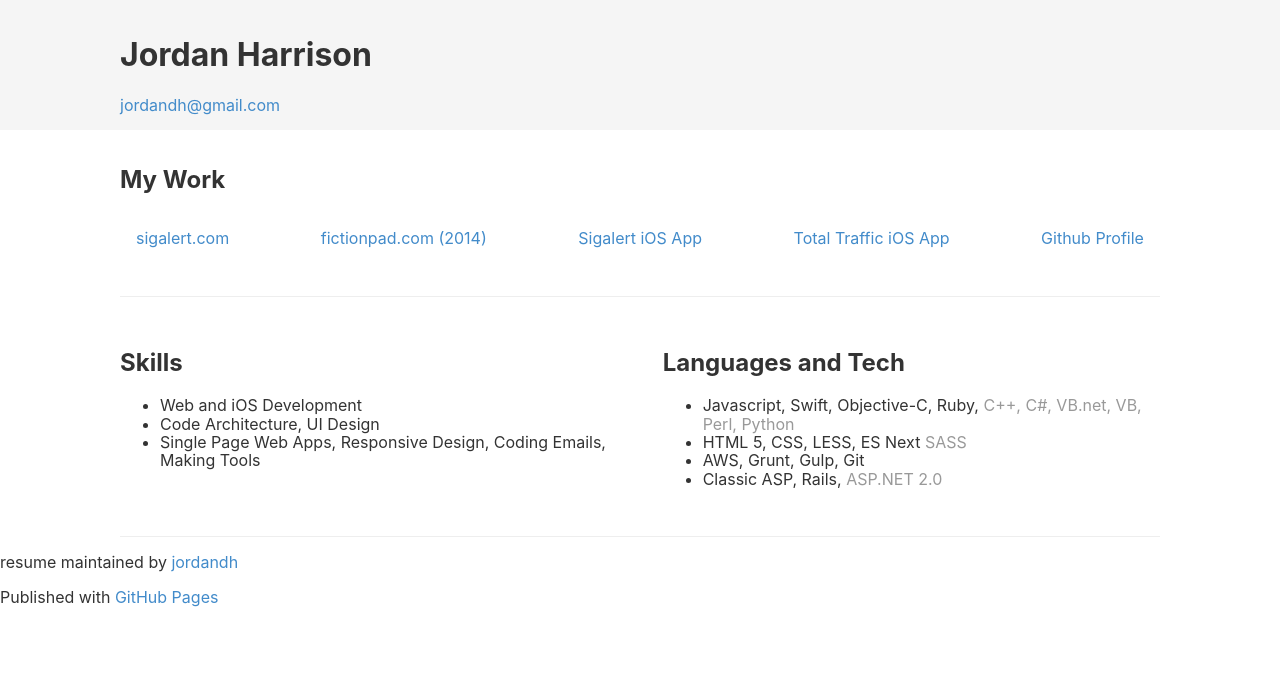
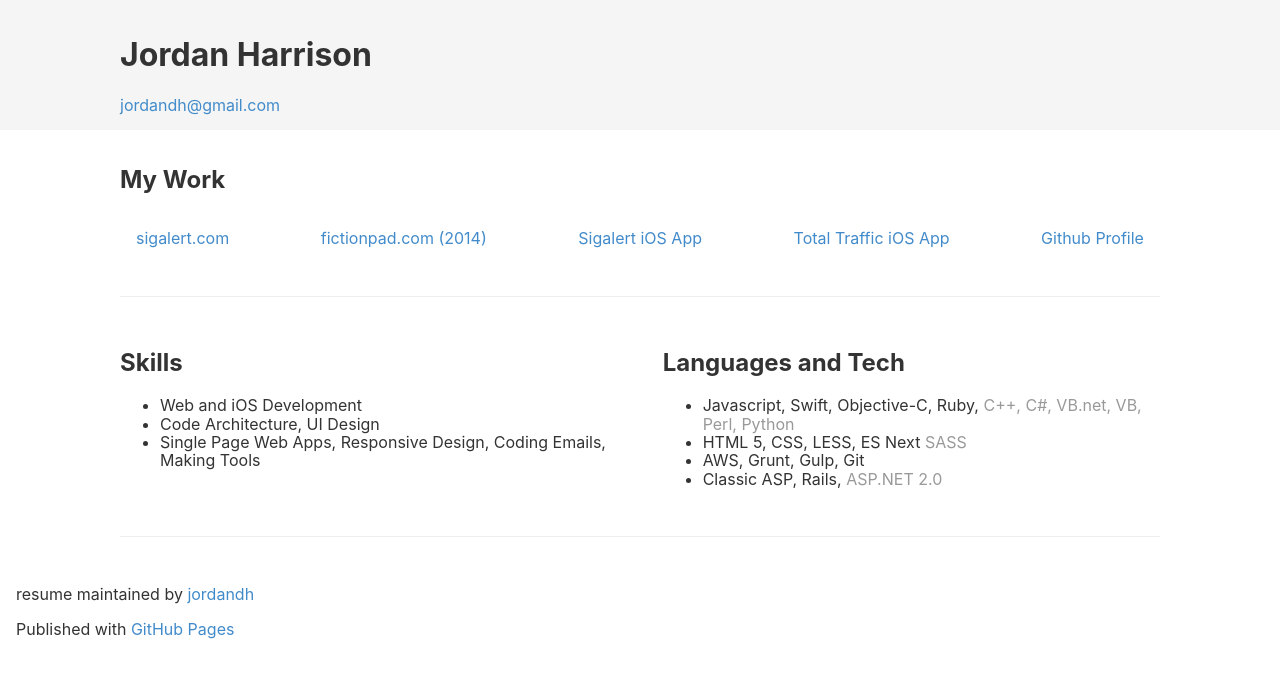
Before and after one commit to jordandh/resume, a Jekyll site: the page built from README.md, in a window 1280 px wide. Shown: the top 678 px of the page. Built offline with Jekyll 4.4.1, drawn with Linux system fonts in a browser that asks for light colours; our own code applies the rules of GitHub Pages for plain Markdown files; the repository's description, which GitHub fills in, is left out.

Commit message:
Update style.scss

```diff
--- a/assets/css/style.scss
+++ b/assets/css/style.scss
@@ -94,3 +94,10 @@ section {
 
 .knowledge-list {
 }
+
+/*
+ * footer
+ */
+footer {
+  padding: $content-padding;
+}
```
